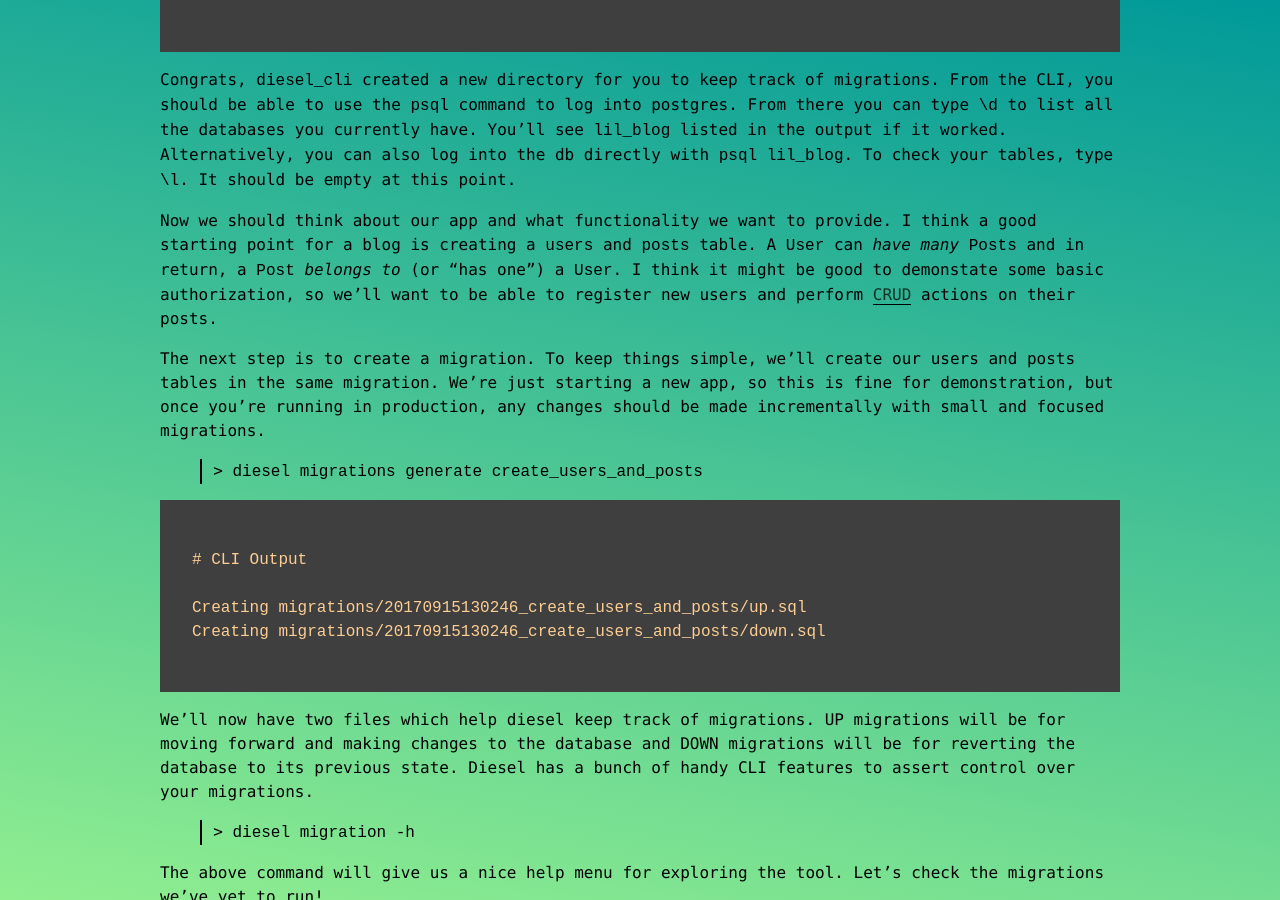
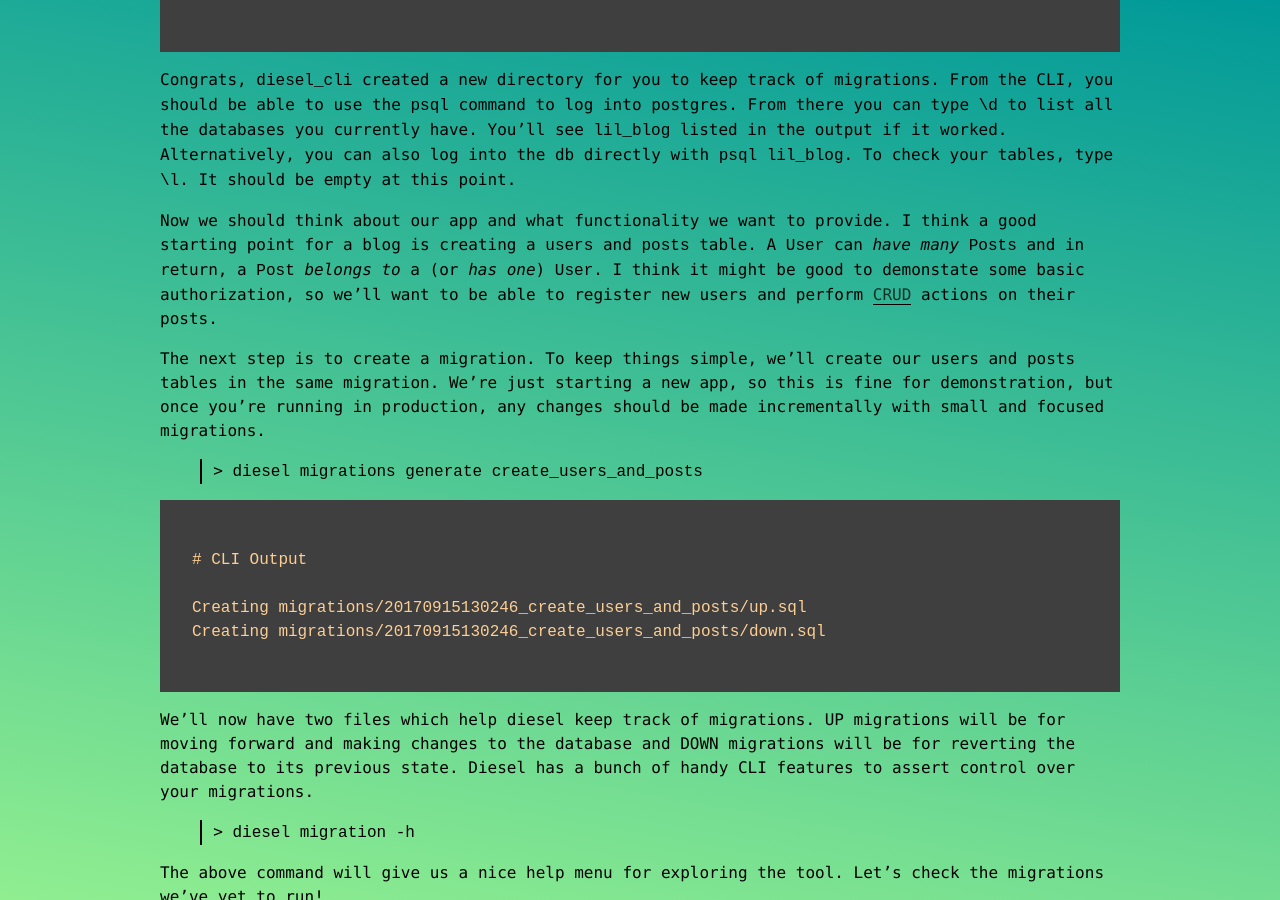
Before and after one commit to notryanb/notryanb.github.io, a Jekyll site: the page built from _posts/2017-09-15-rust-blog-series-1.md, in a window 1280 px wide and 900 px high, scrolled down 2765 px. Built offline with Jekyll 4.4.1, drawn with Linux system fonts in a browser that asks for light colours.

Commit message:
fix relationships grammar

```diff
--- a/_posts/2017-09-15-rust-blog-series-1.md
+++ b/_posts/2017-09-15-rust-blog-series-1.md
@@ -150,7 +150,7 @@ It should be empty at this point.
 Now we should think about our app and what functionality we want to provide.
 I think a good starting point for a blog is creating a `users` and `posts` table.
 A `User` can *have many* `Posts` and in return,
-a `Post` *belongs to* (or "has one") a `User`.
+a `Post` *belongs to* a (or *has one*) `User`.
 I think it might be good to demonstate some basic authorization,
 so we'll want to be able to register new users and perform [CRUD] actions
 on their posts.
```
